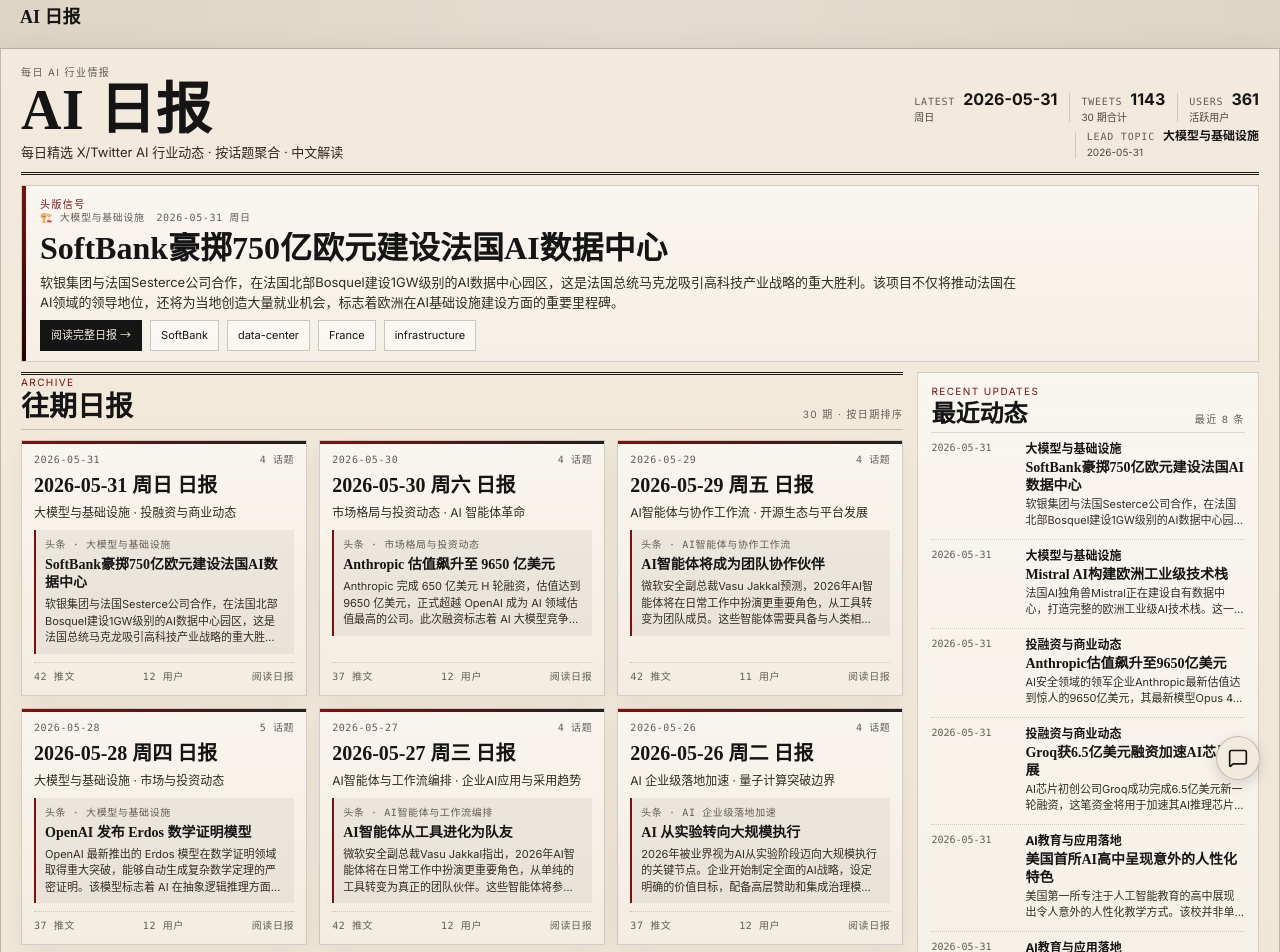
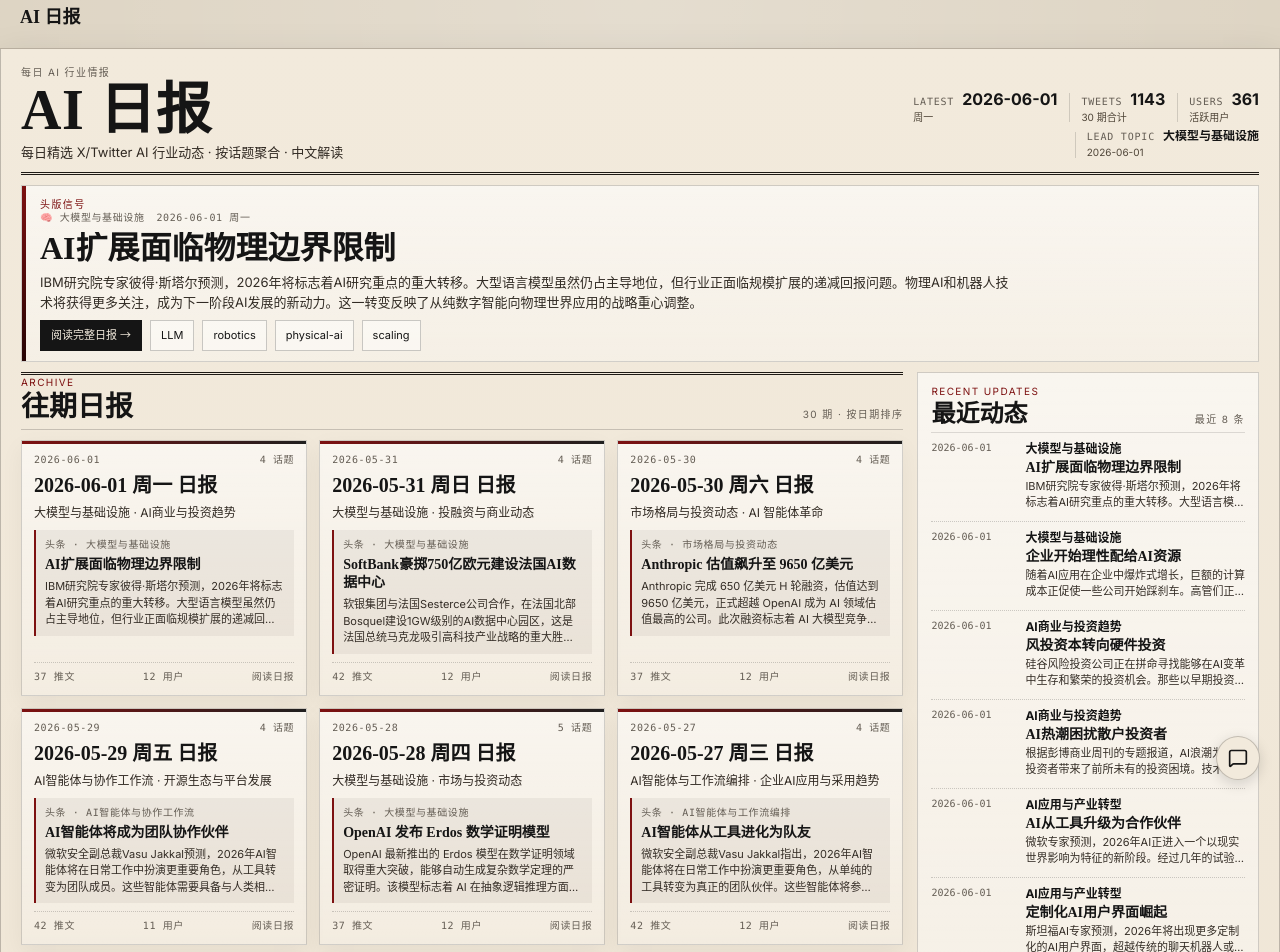
Before and after one commit to Vincentwei1021/ai-daily, a Next.js app: page / in a window 1280 px wide. Shown: the top 952 px of the page. Built offline with nearby package versions, Linux system fonts and the light colour scheme; no server answers.

Commit message:
daily: 2026-06-01

```diff
--- a/src/data/reports.ts
+++ b/src/data/reports.ts
@@ -14,6 +14,115 @@
 
 export const reports: DailyReport[] = [
   {
+    "date": "2026-06-01",
+    "weekday": "周一",
+    "timeRange": "05-31 08:30 ~ 06-01 08:30 (UTC+8)",
+    "tweetCount": 37,
+    "userCount": 12,
+    "topics": [
+      {
+        "title": "🧠 大模型与基础设施",
+        "items": [
+          {
+            "bold": "AI扩展面临物理边界限制",
+            "detail": "IBM研究院专家彼得·斯塔尔预测，2026年将标志着AI研究重点的重大转移。大型语言模型虽然仍占主导地位，但行业正面临规模扩展的递减回报问题。物理AI和机器人技术将获得更多关注，成为下一阶段AI发展的新动力。这一转变反映了从纯数字智能向物理世界应用的战略重心调整。",
+            "tags": [
+              "LLM",
+              "robotics",
+              "physical-ai",
+              "scaling"
+            ]
+          },
+          {
+            "bold": "企业开始理性配给AI资源",
+            "detail": "随着AI应用在企业中爆炸式增长，巨额的计算成本正促使一些公司开始踩刹车。高管们正在急切寻求AI投资的可量化回报，因为大规模计算需求带来的账单不断攀升。这种成本压力可能会使AI在经济领域的凯旋式推进变得复杂，企业开始更加审慎地评估AI项目的实际价值。",
+            "tags": [
+              "enterprise-ai",
+              "cost-management",
+              "ROI",
+              "computing"
+            ]
+          }
+        ]
+      },
+      {
+        "title": "💼 AI商业与投资趋势",
+        "items": [
+          {
+            "bold": "风投资本转向硬件投资",
+            "detail": "硅谷风险投资公司正在拼命寻找能够在AI变革中生存和繁荣的投资机会。那些以早期投资软件、互联网服务和社交媒体公司闻名的投资者，现在开始大胆进入舒适区之外，投资与人工智能热潮相关的物理技术和材料。他们在AI基础设施领域下注，包括芯片、电力和制造业等硬件赛道。",
+            "tags": [
+              "venture-capital",
+              "hardware",
+              "infrastructure",
+              "investment"
+            ]
+          },
+          {
+            "bold": "AI热潮困扰散户投资者",
+            "detail": "根据彭博商业周刊的专题报道，AI浪潮为散户投资者带来了前所未有的投资困境。技术发展的快速迭代和市场估值的剧烈波动，使得普通投资者难以准确判断AI相关股票的真实价值。投资专家建议散户在这个充满机遇但风险巨大的领域保持谨慎态度。",
+            "tags": [
+              "retail-investors",
+              "market-volatility",
+              "investment-strategy",
+              "AI-stocks"
+            ]
+          }
+        ]
+      },
+      {
+        "title": "🚀 AI应用与产业转型",
+        "items": [
+          {
+            "bold": "AI从工具升级为合作伙伴",
+            "detail": "微软专家预测，2026年AI正进入一个以现实世界影响为特征的新阶段。经过几年的试验期，AI正在从简单的问答工具演进为真正的协作伙伴，能够与人类合作并放大专业知识。这种转变在各个行业都清晰可见，特别是在医疗领域，AI正在帮助缩小护理差距。",
+            "tags": [
+              "AI-collaboration",
+              "healthcare",
+              "productivity",
+              "partnership"
+            ]
+          },
+          {
+            "bold": "定制化AI用户界面崛起",
+            "detail": "斯坦福AI专家预测，2026年将出现更多定制化的AI用户界面，超越传统的聊天机器人或网页浏览器形式。虽然一些公司可能会报告AI尚未显示出生产力提升（除了编程和呼叫中心等特定领域），但定制UI将为AI应用带来新的突破口。专家认为从失败项目中吸取教训将是关键。",
+            "tags": [
+              "custom-UI",
+              "productivity",
+              "programming",
+              "user-experience"
+            ]
+          }
+        ]
+      },
+      {
+        "title": "📈 行业分析与未来展望",
+        "items": [
+          {
+            "bold": "AI应用重点转向垂直领域",
+            "detail": "约翰霍普金斯大学专家指出，2026年将见证AI技术应用的重大转变。相比早期以通用聊天机器人为特色的AI发展阶段，现在更多关注特定应用场景。虽然通用模型让人们看到了潜在价值，但从\"可能有用\"到\"真正产生影响\"之间存在显著差距。随着技术成熟，垂直应用将获得更多关注。",
+            "tags": [
+              "vertical-applications",
+              "specialization",
+              "chatbots",
+              "technology-maturity"
+            ]
+          },
+          {
+            "bold": "AI伦理与透明度受重视",
+            "detail": "2026年的AI系统不仅能以前所未有的速度处理信息，还能提供推动创新和效率的可行洞察。各行业正在利用AI进行预测分析、增强客户参与度和优化供应链。与此同时，围绕AI使用的伦理考量正获得关注，利益相关者强调自动化系统中的透明度和问责制的重要性。",
+            "tags": [
+              "AI-ethics",
+              "transparency",
+              "predictive-analytics",
+              "accountability"
+            ]
+          }
+        ]
+      }
+    ]
+  },
+  {
     "date": "2026-05-31",
     "weekday": "周日",
     "timeRange": "05-30 08:30 ~ 05-31 08:30 (UTC+8)",
@@ -3135,80 +3244,6 @@
               "addiction",
               "youth",
               "canada"
-            ]
-          }
-        ]
-      }
-    ]
-  },
-  {
-    "date": "2026-05-02",
-    "weekday": "周六",
-    "timeRange": "05-01 08:30 ~ 05-02 08:30 (UTC+8)",
-    "tweetCount": 37,
-    "userCount": 12,
-    "topics": [
-      {
-        "title": "🛡️ 军用AI与国防安全",
-        "items": [
-          {
-            "bold": "五角大楼携手七大科技巨头部署机密AI",
-            "detail": "美国国防部宣布与七家顶级科技公司达成协议，将人工智能技术部署到军方最敏感的机密网络中。这项合作旨在加速美国军事AI转型，涵盖战场态势感知、目标识别与打击、武器维护组织等关键领域。国防部表示，这些AI能力将显著缩短从发现到打击目标的时间，提升军事决策效率。值得注意的是，Anthropic因在AI军用限制条款上与五角大楼存在分歧，被列为供应链风险企业而被排除在外。",
-            "tags": [
-              "Pentagon",
-              "Military AI",
-              "Defense",
-              "Classified Systems"
-            ]
-          },
-          {
-            "bold": "AI黑客威胁促使网络安全政策大调整",
-            "detail": "面对AI驱动的网络攻击日益增长的威胁，美国网络安全官员正考虑大幅缩短政府IT系统关键漏洞的修复期限。传统的2-3周修复时间将压缩至3天内完成，这一史无前例的政策调整反映出对AI工具被恶意利用的深度担忧。官员们特别关注Anthropic的Mythos等AI工具可能被黑客利用来自动化发现和攻击系统漏洞的风险。",
-            "tags": [
-              "Cybersecurity",
-              "AI Hacking",
-              "Vulnerability",
-              "Government IT"
-            ]
-          }
-        ]
-      },
-      {
-        "title": "🤝 产业合作与战略联盟",
-        "items": [
-          {
-            "bold": "科技巨头重组架构应对AI增长需求",
-            "detail": "大型科技公司正在进行重大结构调整以满足人工智能快速发展的需求。Meta等科技巨头正在重新配置资源和组织架构，以更好地支持AI技术的研发和部署。这种战略性重组反映出AI已成为科技行业的核心驱动力，各公司都在加大投入以保持竞争优势。重组涉及人员配置、研发重心转移以及基础设施优化等多个层面。",
-            "tags": [
-              "Big Tech",
-              "Restructuring",
-              "AI Growth",
-              "Strategic Planning"
-            ]
-          },
-          {
-            "bold": "军工AI合作强调人工监督机制",
-            "detail": "在新签署的军用AI协议中，五角大楼特别强调了人工监督在AI驱动任务中的重要性。合作协议明确规定，所有AI系统在执行关键军事任务时都必须保持人类最终决策权。这一要求体现了军方在享受AI技术优势的同时，对确保系统可控性和道德责任的重视。协议涵盖数据分析、战场决策支持和网络安全等多个应用领域。",
-            "tags": [
-              "Human Oversight",
-              "Military AI",
-              "Ethics",
-              "Decision Making"
-            ]
-          }
-        ]
-      },
-      {
-        "title": "📚 教育与普及",
-        "items": [
-          {
-            "bold": "高校推出AI基础知识培训计划",
-            "detail": "南卡罗来纳大学等教育机构开始为教职员工提供系统性的AI基础培训课程。培训内容涵盖人工智能的基本能力与局限性、提示词编写技巧以及AI使用伦理等核心议题。这一举措反映出教育界对AI素养提升的迫切需求，旨在帮助教育工作者更好地理解和应用AI技术，同时确保其负责任地使用这些工具。",
-            "tags": [
-              "AI Education",
-              "Training",
-              "University",
-              "Ethics"
             ]
           }
         ]
```
